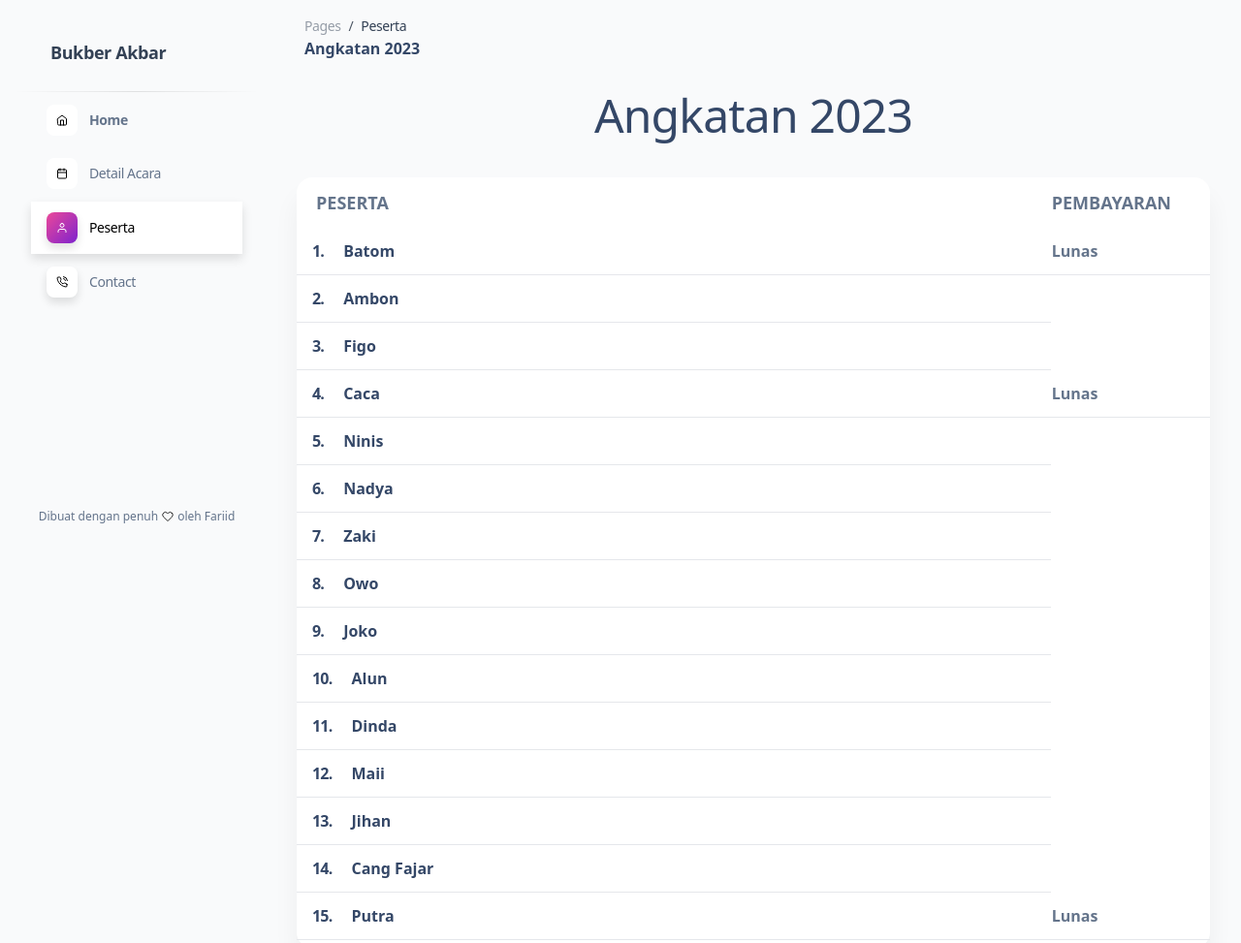
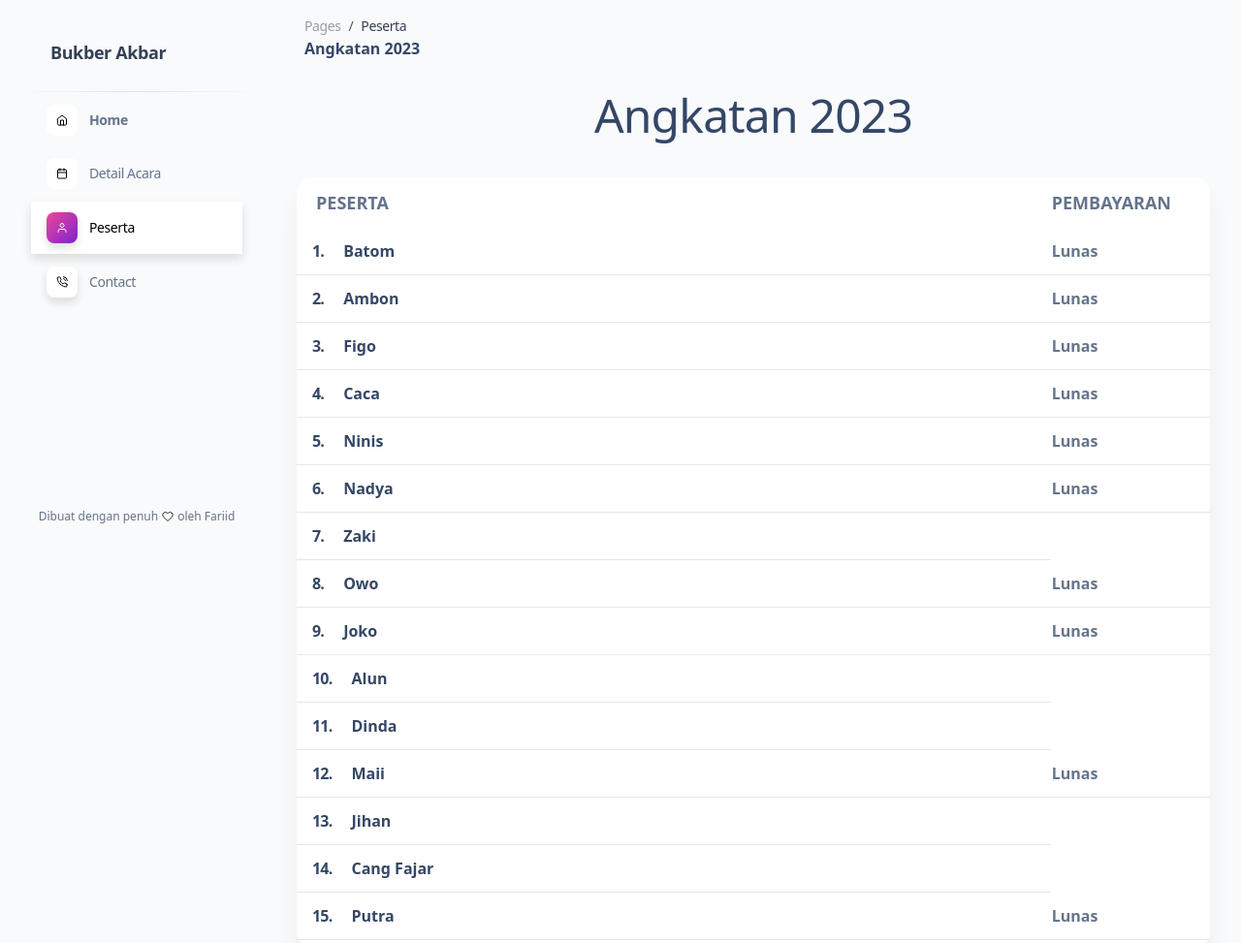
Before and after one commit to denfasyah/Bukber-Akbar, a website: page build/pages/angkatan2023.html in a window 1280 px wide. Shown: the whole page at 97% size. Drawn offline with nearby package versions, Linux system fonts and the light colour scheme.

Commit message:
Update angkatan2023.html

```diff
--- a/build/pages/angkatan2023.html
+++ b/build/pages/angkatan2023.html
@@ -256,6 +256,9 @@
                             </div>
                           </div>
                         </td>
+                         <!-- update -->
+                        <td class="w-full align-middle bg-transparent border-b whitespace-nowrap shadow-transparent mb-0 text-md leading-normal font-bold">Lunas</td>
+                        <!--  -->
                       </tr>
                       <!-- 3 -->
                       <tr>
@@ -267,6 +270,9 @@
                             </div>
                           </div>
                         </td>
+                         <!-- update -->
+                        <td class="w-full align-middle bg-transparent border-b whitespace-nowrap shadow-transparent mb-0 text-md leading-normal font-bold">Lunas</td>
+                        <!--  -->
                       </tr>
                       <!-- 4 -->
                       <tr>
@@ -292,6 +298,9 @@
                             </div>
                           </div>
                         </td>
+                         <!-- update -->
+                        <td class="w-full align-middle bg-transparent border-b whitespace-nowrap shadow-transparent mb-0 text-md leading-normal font-bold">Lunas</td>
+                        <!--  -->
                       </tr>
                       <!-- 6 -->
                       <tr>
@@ -303,6 +312,9 @@
                             </div>
                           </div>
                         </td>
+                         <!-- update -->
+                        <td class="w-full align-middle bg-transparent border-b whitespace-nowrap shadow-transparent mb-0 text-md leading-normal font-bold">Lunas</td>
+                        <!--  -->
                       </tr>
                       <!-- 7 -->
                       <tr>
@@ -325,6 +337,9 @@
                             </div>
                           </div>
                         </td>
+                          <!-- update -->
+                        <td class="w-full align-middle bg-transparent border-b whitespace-nowrap shadow-transparent mb-0 text-md leading-normal font-bold">Lunas</td>
+                        <!--  -->
                       </tr>
                       <!-- 9 -->
                        <tr>
@@ -336,6 +351,9 @@
                             </div>
                           </div>
                         </td>
+                          <!-- update -->
+                        <td class="w-full align-middle bg-transparent border-b whitespace-nowrap shadow-transparent mb-0 text-md leading-normal font-bold">Lunas</td>
+                        <!--  -->
                       </tr>
                       <!-- 10 -->
                        <tr>
@@ -369,6 +387,9 @@
                             </div>
                           </div>
                         </td>
+                          <!-- update -->
+                        <td class="w-full align-middle bg-transparent border-b whitespace-nowrap shadow-transparent mb-0 text-md leading-normal font-bold">Lunas</td>
+                        <!--  -->
                       </tr>
                       <!-- 13 -->
                        <tr>
```
